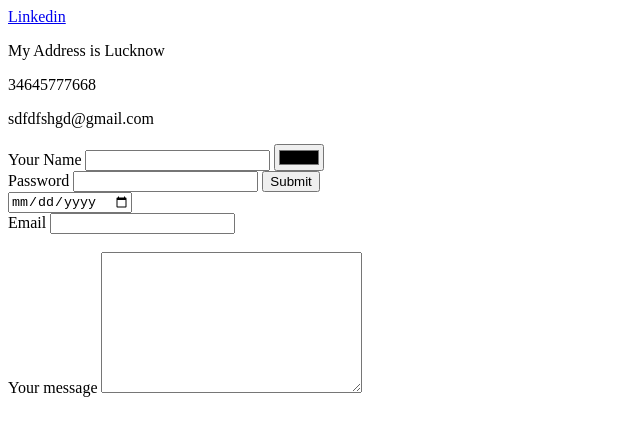
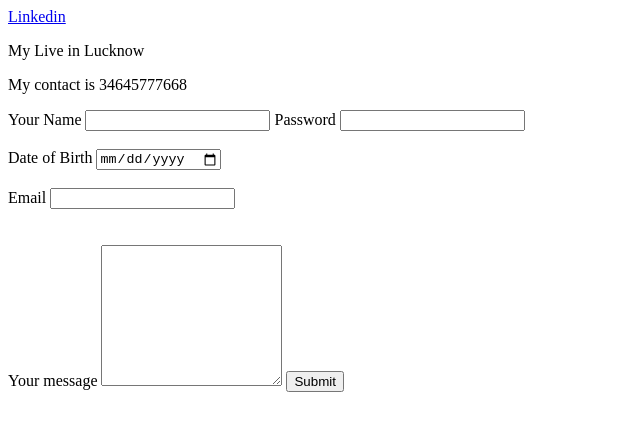
Before and after one commit to aadarsh18/My_CV, a plain HTML site: page Contact.html in a window 1280 px wide. Shown: the whole page, without its empty margins (0-640 px from the left). Drawn offline with Linux system fonts and the light colour scheme.

Commit message:
Update Contact.html

```diff
--- a/Contact.html
+++ b/Contact.html
@@ -4,23 +4,25 @@
     </head>
     <body>
         <a href="https://www.linkedin.com/notifications/">Linkedin</a>
-       <p>My Address is Lucknow</p>
-       <p>34645777668</p>
-       <p>sdfdfshgd@gmail.com</p>
+
+       <p>My Live in Lucknow</p>
+       <p>My contact is 34645777668</p>
+
        <form action="mailto:info@sfdfgdfhf.com">
         <label for="">Your Name</label>
         <input type="text">
-        <input type="color"><br>
         <label for="">Password</label>
         <input type="password">
-        <input type="submit">
-        <br>
+        <br><br>
+        <label for="">Date of Birth</label>
         <input type="date">
-        <br>
+        <br><br>
         <label for="">Email</label>
         <input type="email"><br><br>
+        <br>
         <label for="">Your message</label>
-        <textarea name="" id="" cols="30" rows="9"></textarea>
+        <textarea name="" id="" cols="20" rows="9"></textarea>
+        <input type="submit">
 
     </form>
     </body>
```
